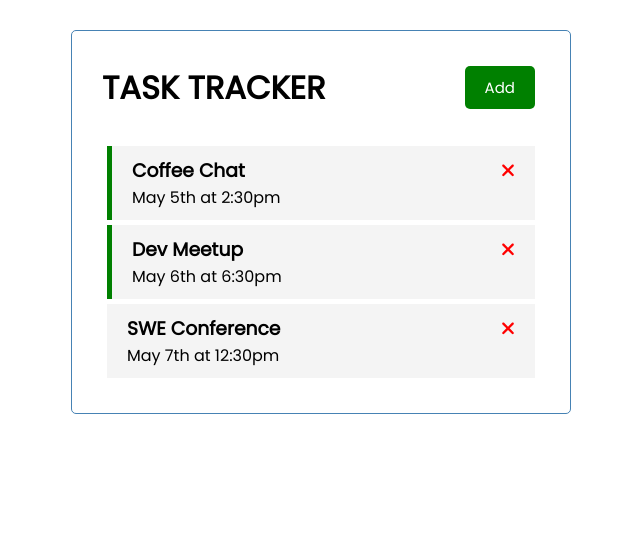
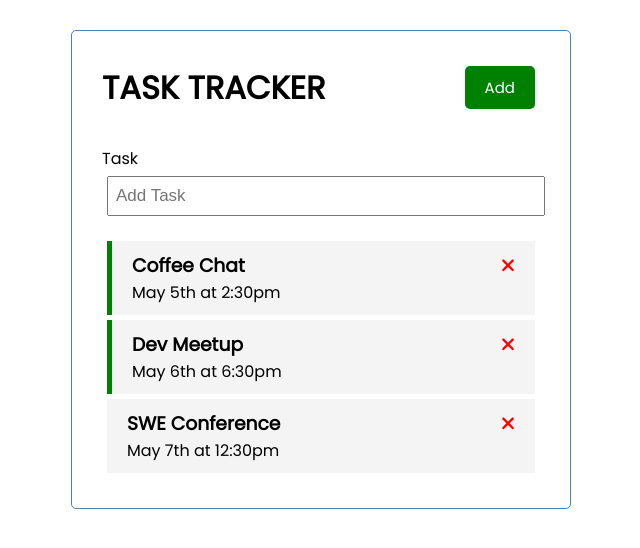
Before and after one commit to JawaraGordon/angular-task-tracker, an Angular app: page / in a window 1280 px wide. Shown: the top 548 px of the page, without its empty margins (319-959 px from the left). Built offline with nearby package versions, Linux system fonts and the light colour scheme; data requests are answered from the project's data file.

Commit message:
created add-task components and add-task form input

```diff
--- a/src/app/app.module.ts
+++ b/src/app/app.module.ts
@@ -8,6 +8,7 @@
 import { ButtonComponent } from './components/button/button.component';
 import { TasksComponent } from './components/tasks/tasks.component';
 import { TaskItemComponent } from './components/task-item/task-item.component';
+import { AddTaskComponent } from './components/add-task/add-task.component';
 
 
 @NgModule({
@@ -16,7 +17,8 @@
     HeaderComponent,
     ButtonComponent,
     TasksComponent,
-    TaskItemComponent
+    TaskItemComponent,
+    AddTaskComponent
   ],
   imports: [
     BrowserModule,
--- /dev/null
+++ b/src/app/components/add-task/add-task.component.html
@@ -0,0 +1,6 @@
+<form>
+  <div class="form-control">
+    <label for="text">Task</label>
+    <input type="text" name="text" id="text" placeholder="Add Task" />
+  </div>
+</form>
--- a/src/app/components/tasks/tasks.component.html
+++ b/src/app/components/tasks/tasks.component.html
@@ -1,3 +1,4 @@
+<app-add-task></app-add-task>
 <app-task-item
   *ngFor="let task of tasks"
   [task]="task"
```
Also changed, not shown: src/app/components/add-task/add-task.component.ts (added, +10 -0 lines), src/app/components/add-task/add-task.component.css (added), src/index.html (line endings or trailing spaces), 1 other file (tests, documents, lock files or other folders).
